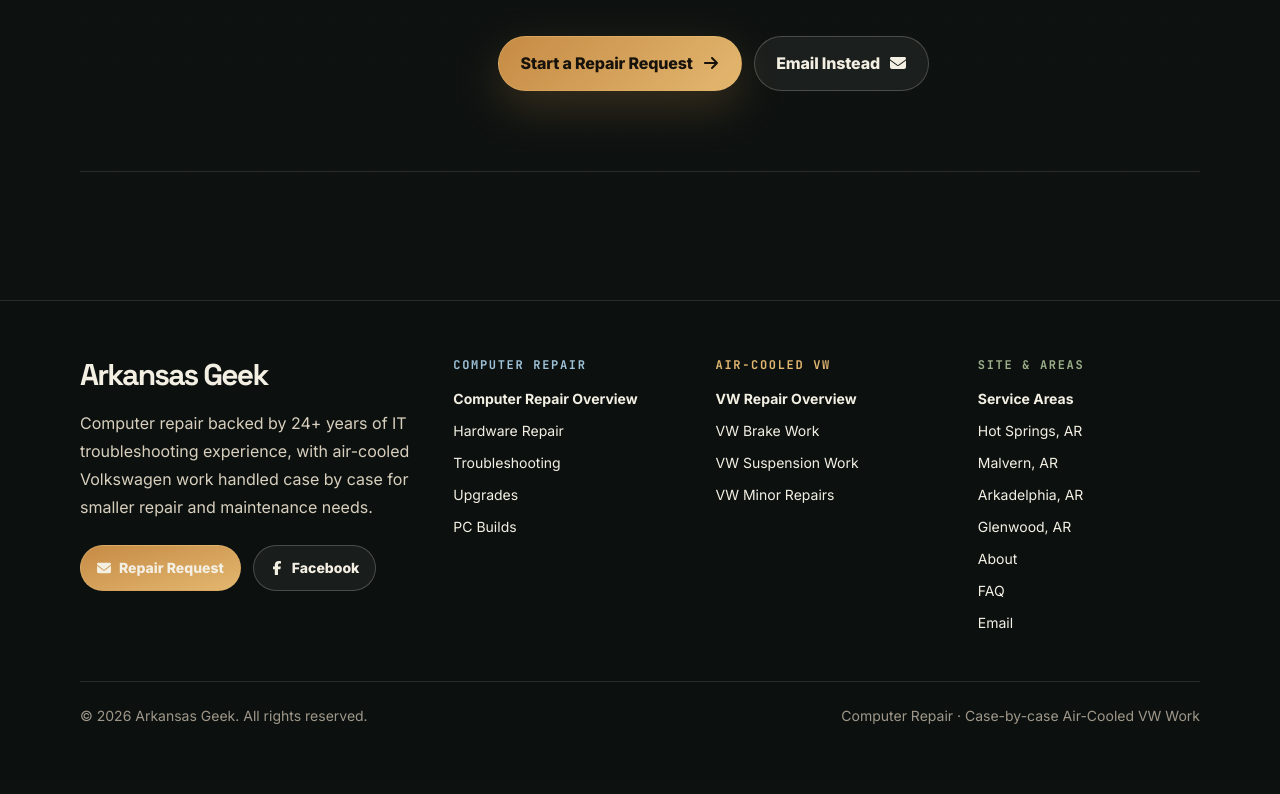
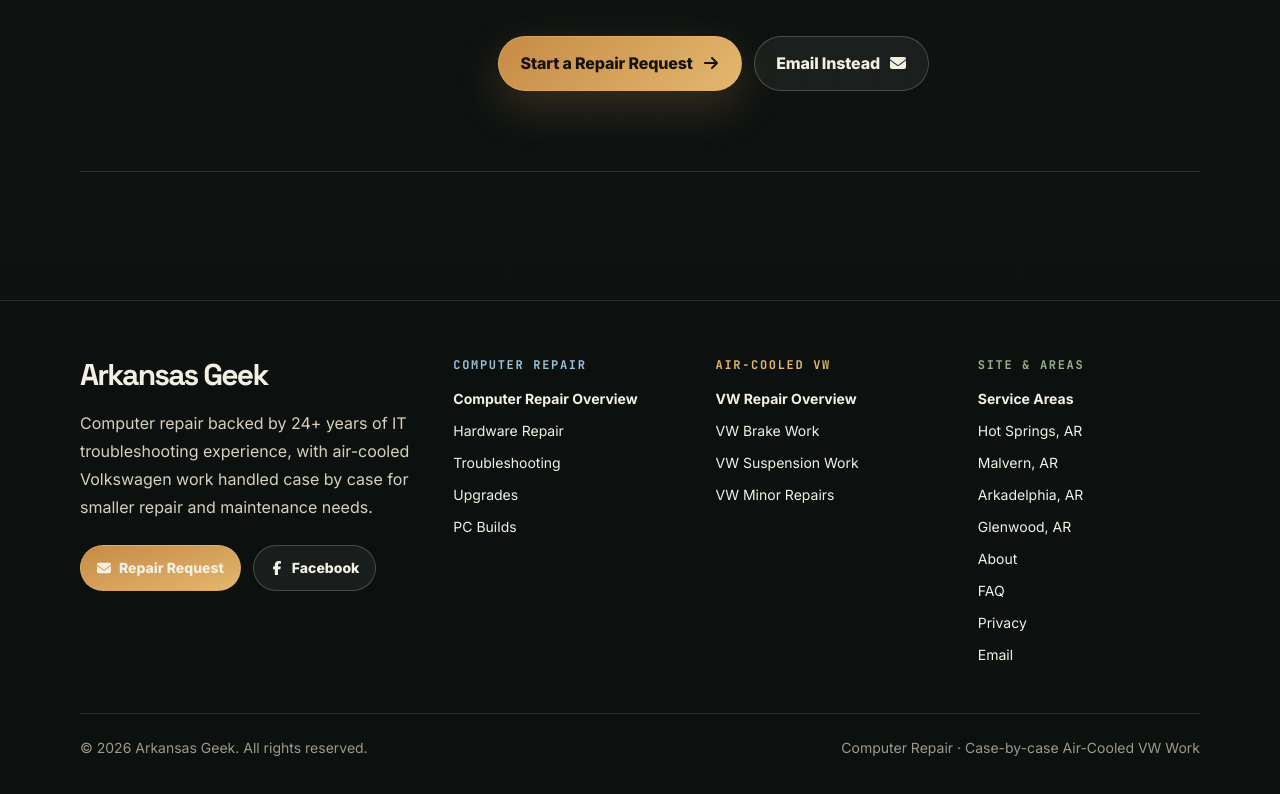
Before and after one commit to altifygenerator-ai/arkansas-geek, a Next.js app: page / in a window 1280 px wide. Shown: the part 8500-9294 px from the top of the page. Built offline with nearby package versions, Linux system fonts and the light colour scheme.

Commit message:
Link privacy page from footer

```diff
--- a/src/components/Footer.tsx
+++ b/src/components/Footer.tsx
@@ -112,6 +112,9 @@ export default function Footer() {
               <Link href="/faq" className="text-sm text-[var(--muted)] transition hover:text-[var(--cream)]">
                 FAQ
               </Link>
+              <Link href="/privacy" className="text-sm text-[var(--muted)] transition hover:text-[var(--cream)]">
+                Privacy
+              </Link>
               <a
                 href={"mailto:" + siteEmail}
                 className="text-sm text-[var(--muted)] transition hover:text-[var(--cream)]"
```
